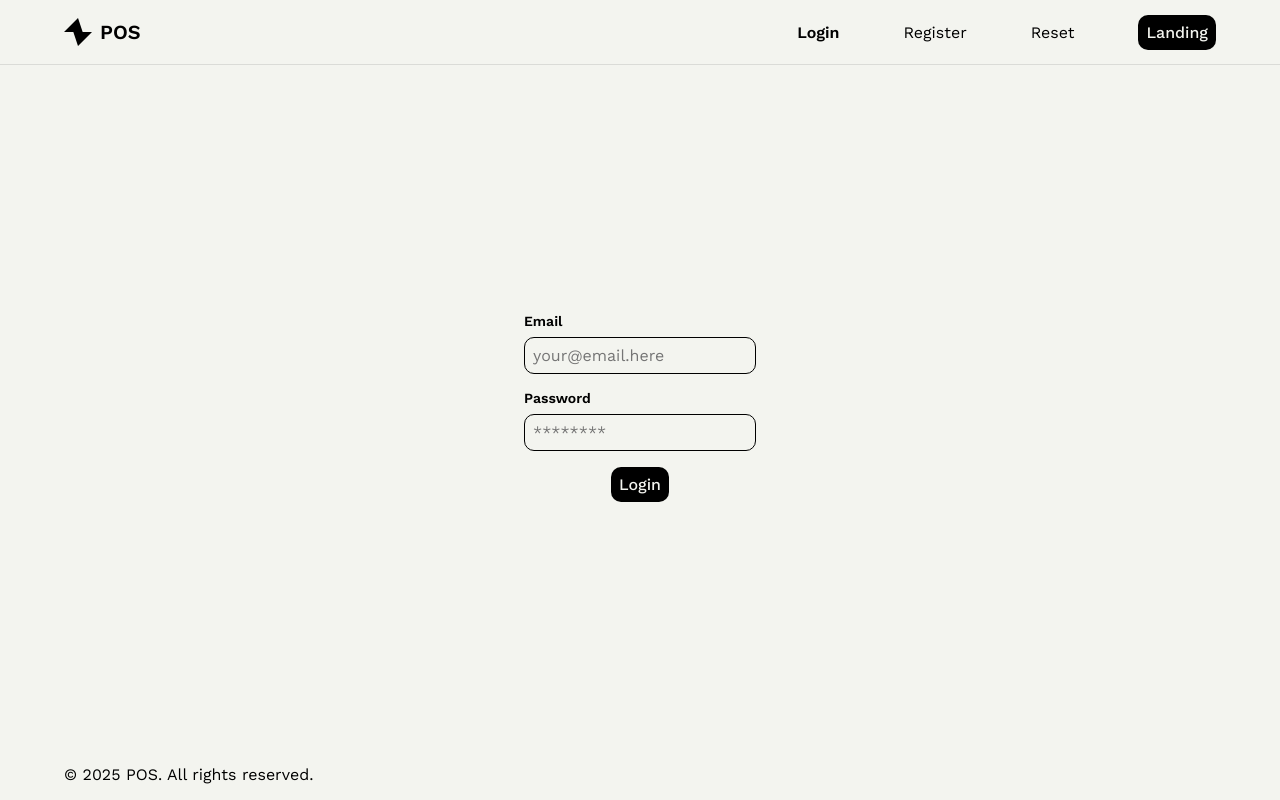
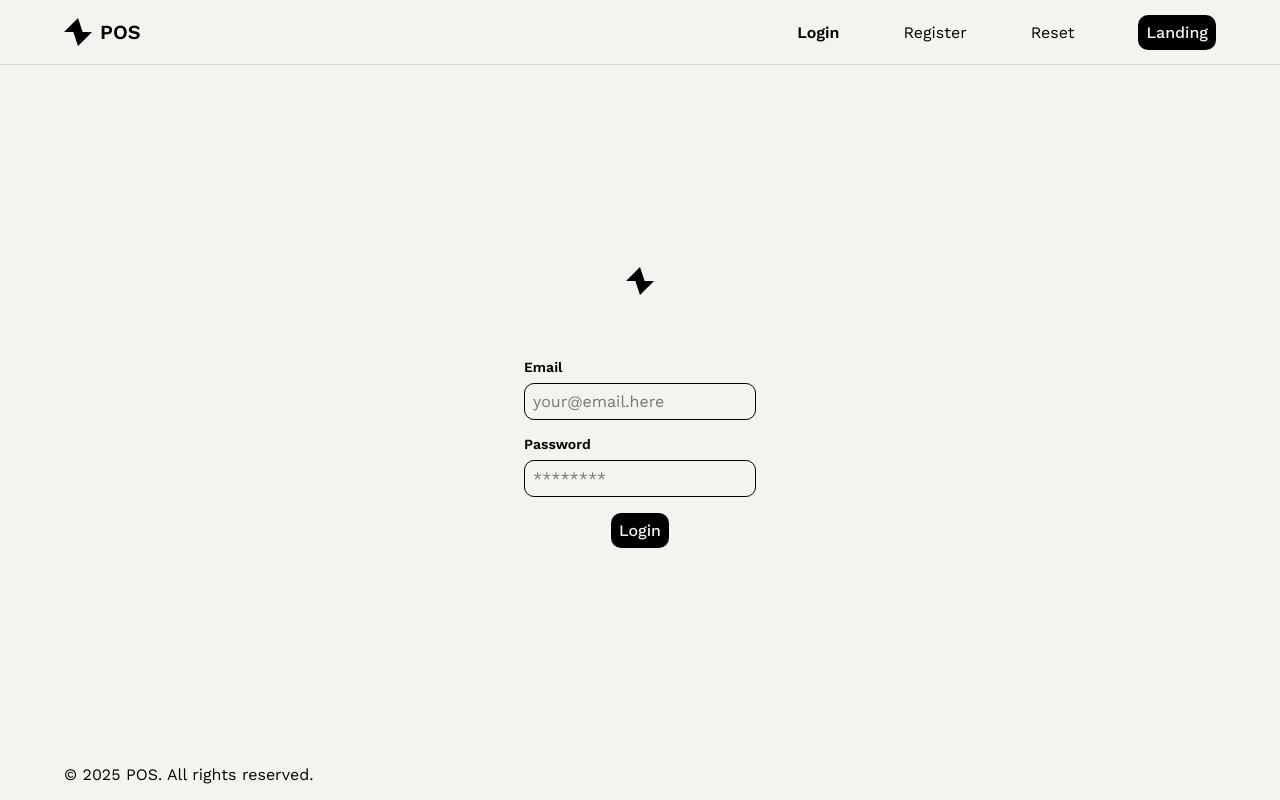
Before and after one commit to sr-githaka/shoply, a Next.js app: page /public/authentication/login in a window 1280 px wide. Built offline with nearby package versions, Linux system fonts and the light colour scheme.

Commit message:
feat(components/view): add Logo to Authentication view
Included the Logo component in the Authentication view and added spacing between elements.

This enhances branding visibility and improves the visual hierarchy of the authentication screen.

```diff
--- a/src/components/view/Authentication.tsx
+++ b/src/components/view/Authentication.tsx
@@ -1,10 +1,11 @@
 import { View } from '@components/layout';
-import { Form, Input } from '@components/shared';
+import { Form, Input, Logo } from '@components/shared';
 import { AuthenticationStyles } from '@styles/view';
 
 export default function Authentication() {
     return (
         <View id='authentication' styles={AuthenticationStyles.Authentication}>
+            <Logo />
             <Form>
                 <Input
                     label='Email'
--- a/src/styles/components/view/Authentication.module.css
+++ b/src/styles/components/view/Authentication.module.css
@@ -4,4 +4,5 @@
     flex-direction: column;
     align-items: center;
     justify-content: center;
+    gap: 64px;
 }
```
